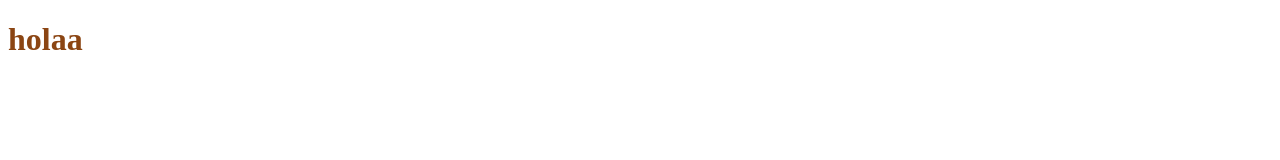
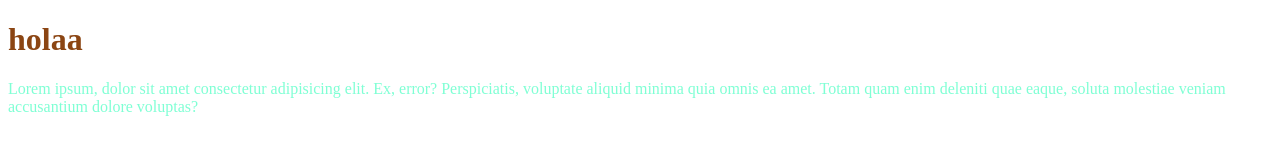
Before and after one commit to Valentin-Matus78/59915c11, a plain HTML site: page index.html in a window 1280 px wide. Drawn offline with Linux system fonts and the light colour scheme.

Commit message:
version 2

```diff
--- a/estilos.css
+++ b/estilos.css
@@ -3,3 +3,6 @@ h1{
 
 
 }
+p{
+    color: aquamarine;
+}
--- a/index.html
+++ b/index.html
@@ -10,5 +10,7 @@
 
 <h1> holaa </h1>
 
+<p>Lorem ipsum, dolor sit amet consectetur adipisicing elit. Ex, error? Perspiciatis, voluptate aliquid minima quia omnis ea amet. Totam quam enim deleniti quae eaque, soluta molestiae veniam accusantium dolore voluptas?</p>
+
 </body>
 </html>
```
